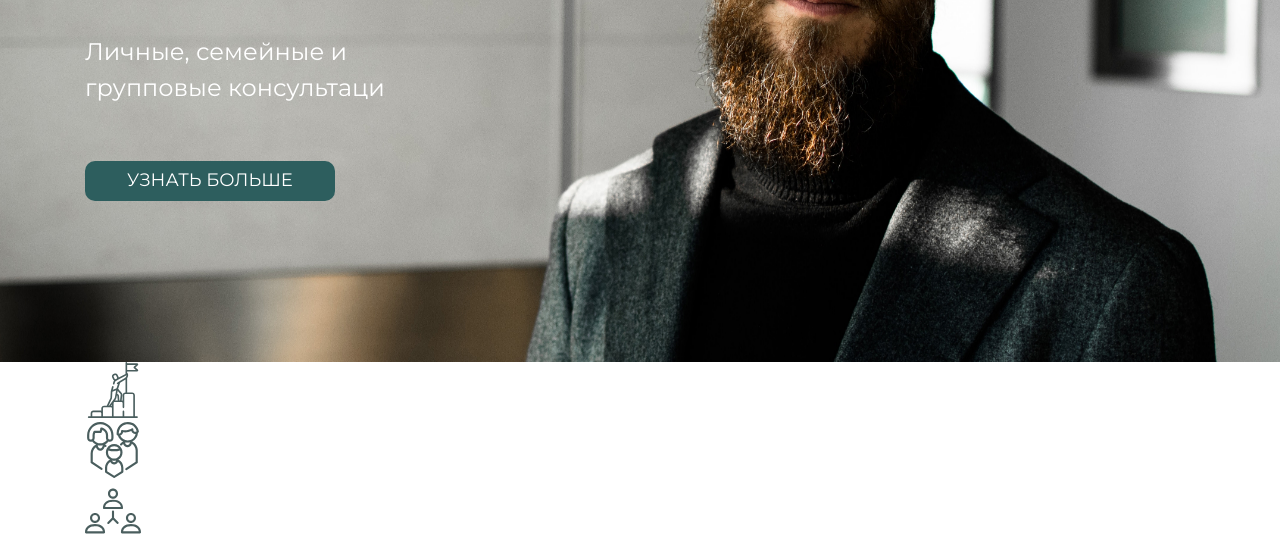
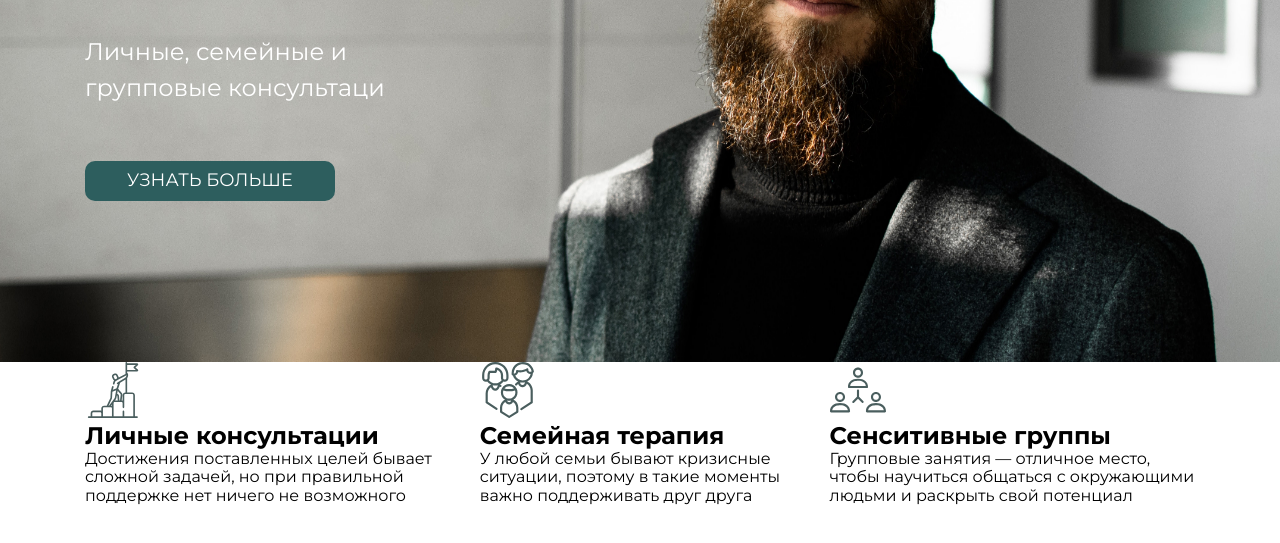
Before and after one commit to MaxBeregovyi/marin-site, a plain HTML site: page index.html in a window 1280 px wide. Shown: the part 406-949 px from the top of the page. After the commit the page ends 911 px from the top, so only its background shows below. Drawn offline with Linux system fonts and the light colour scheme.

Commit message:
add icon srvice block

```diff
--- a/index.html
+++ b/index.html
@@ -45,8 +45,11 @@
             src="./img/tini-img/goal.svg"
             alt="goal"
           />
-          <h2 class="services__title"></h2>
-          <p class="services__descr"></p>
+          <h2 class="services__title">Личные консультации</h2>
+          <p class="services__descr">
+            Достижения поставленных целей бывает сложной задачей, но при
+            правильной поддержке нет ничего не возможного
+          </p>
         </article>
         <article class="services__item">
           <img
@@ -54,8 +57,11 @@
             src="./img/tini-img/family-room.svg"
             alt="goal"
           />
-          <h2 class="services__title"></h2>
-          <p class="services__descr"></p>
+          <h2 class="services__title">Семейная терапия</h2>
+          <p class="services__descr">
+            У любой семьи бывают кризисные ситуации, поэтому в такие моменты
+            важно поддерживать друг друга
+          </p>
         </article>
         <article class="services__item">
           <img
@@ -63,8 +69,11 @@
             src="./img/tini-img/network.svg"
             alt="goal"
           />
-          <h2 class="services__title"></h2>
-          <p class="services__descr"></p>
+          <h2 class="services__title">Сенситивные группы</h2>
+          <p class="services__descr">
+            Групповые занятия — отличное место, чтобы научиться общаться с
+            окружающими людьми и раскрыть свой потенциал
+          </p>
         </article>
       </section>
     </main>
--- a/sass/_services.scss
+++ b/sass/_services.scss
@@ -1,3 +1,5 @@
-.services{
-    display: flex;
+.services {
+  display: flex;
+  justify-content: center;
+  gap: 30px;
 }
--- a/sass/style.scss
+++ b/sass/style.scss
@@ -5,3 +5,4 @@
 @import "header";
 @import "offer";
 @import "nav";
+@import "services";
```
Also changed, not shown: css/style.css, 1 other file.
